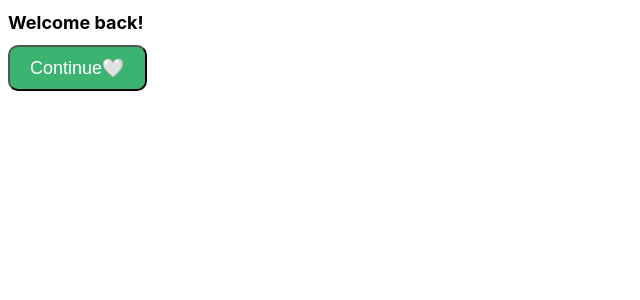
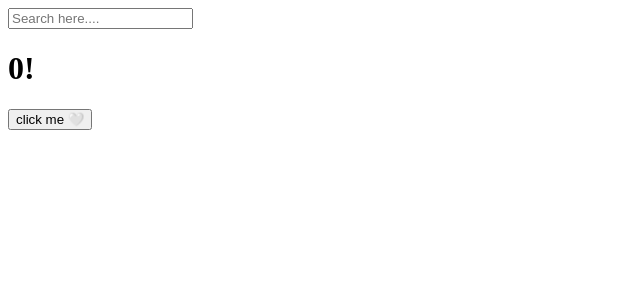
Before and after one commit to ellienori/react-for-beginners-extra, a React (Create React App) app: page / in a window 1280 px wide. Shown: the top 300 px of the page, without its empty margins (0-640 px from the left). Built offline with nearby package versions, Linux system fonts and the light colour scheme.

Commit message:
useEffect(effect-callback, dependency-list)

```diff
--- a/src/App.js
+++ b/src/App.js
@@ -1,11 +1,26 @@
-import Button from "./Button";
-import styles from "./App.module.css"
+import { useState, useEffect } from "react";
 
 function App() {
+  const [counter, setValue] = useState(0);
+  const [keyword, setKeyword] = useState("");
+
+  const onClick = () => setValue((current) => current+1);
+  //console.log("I run all the time.");
+  useEffect(() => console.log("I run only once."), []);
+
+  const onChange = (event) => setKeyword(event.target.value);
+
+  useEffect(() => { // keyword가 바뀔 때만 검색하고 싶어. 지금은 버튼 누를 때도 검색이 됨
+    console.log("I run when 'keyword' changes.");
+  }, [keyword]); // keyword가 변화할 때 코드를 실행할거라고 react.js에게 알려주는 거야
+
+  useEffect(() => console.log("I run when 'counter' changes."), [counter]);
+
   return (
     <div>
-      <h1 className={styles.title}>Welcome back!</h1>
-      <Button text="Continue🤍"/>
+      <input onChange={onChange} type="text" placeholder="Search here...." />
+      <h1>{counter}!</h1>
+      <button onClick={onClick}>click me 🤍</button>
     </div>
   );
 }
```
